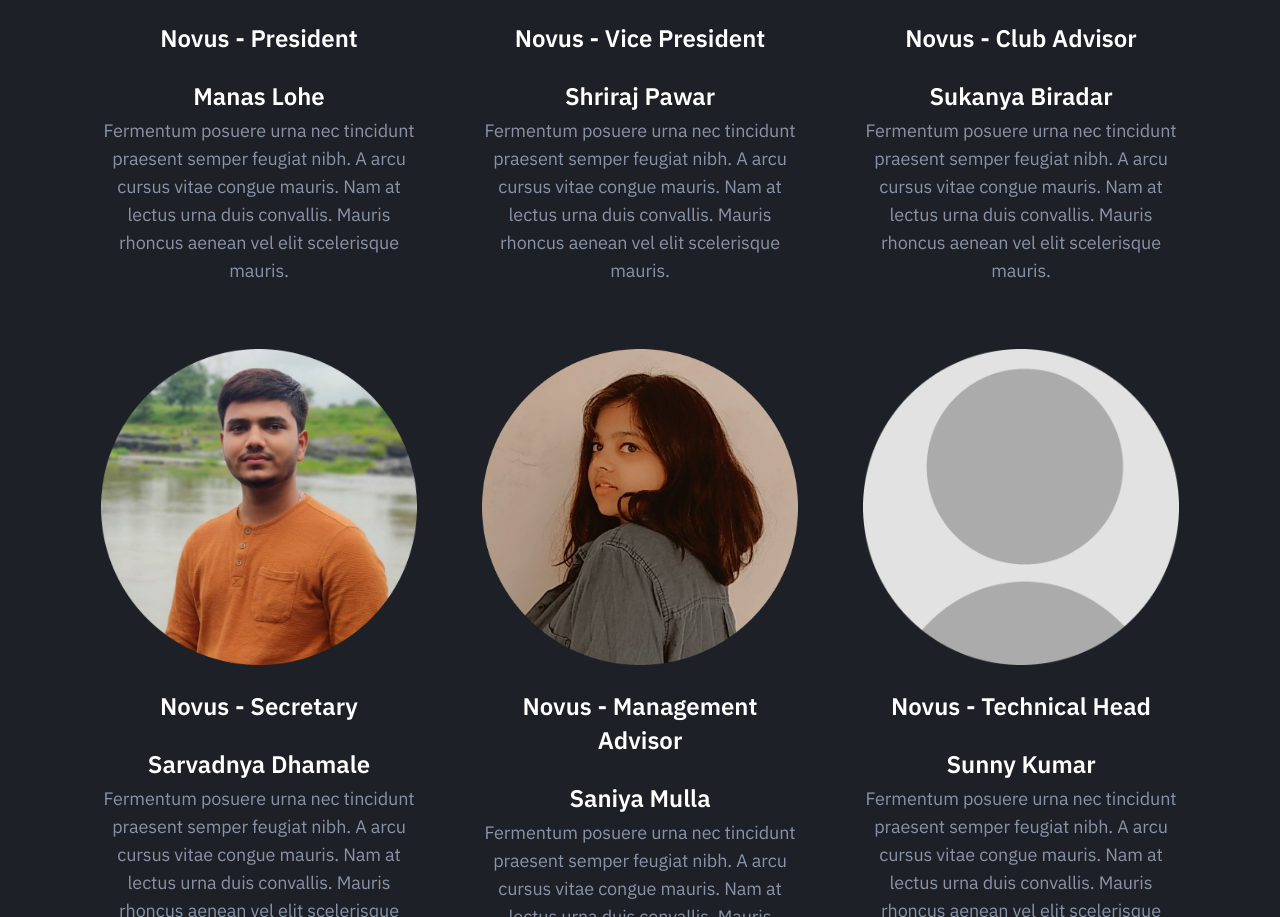
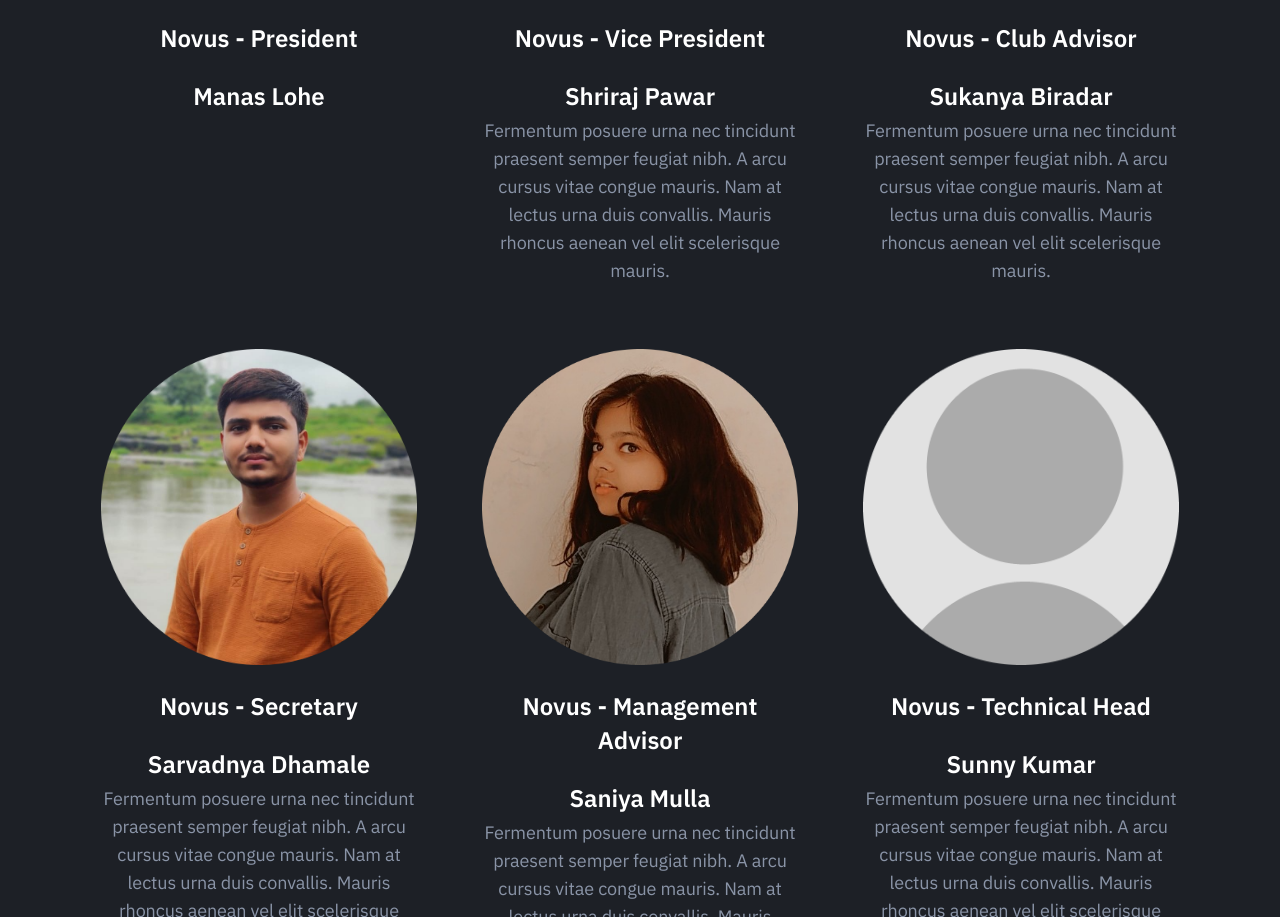
Before and after one commit to Novus-Neurons/Novus-Neurons.github.io, a plain HTML site: page index.html in a window 1280 px wide. Shown: the part 1273-2190 px from the top of the page. Drawn offline with nearby package versions, Linux system fonts and the light colour scheme.

Commit message:
Update index.html

```diff
--- a/index.html
+++ b/index.html
@@ -178,12 +178,7 @@
 											Manas Lohe
 										</h6>
 										<p class="text-sm mb-0">
-											Fermentum posuere urna nec tincidunt
-											praesent semper feugiat nibh. A arcu
-											cursus vitae congue mauris. Nam at
-											lectus urna duis convallis. Mauris
-											rhoncus aenean vel elit scelerisque
-											mauris.
+
 										</p>
 									</div>
 								</div>
```
